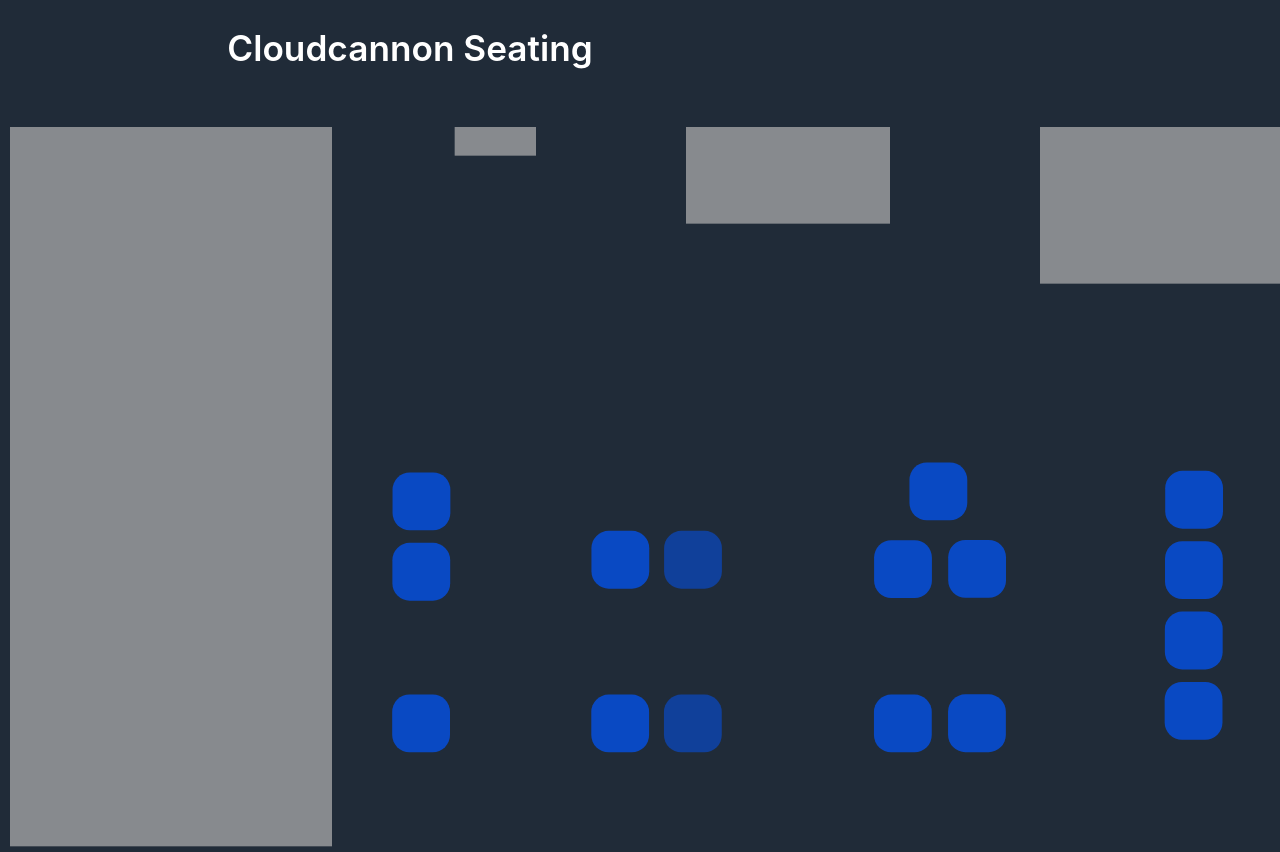
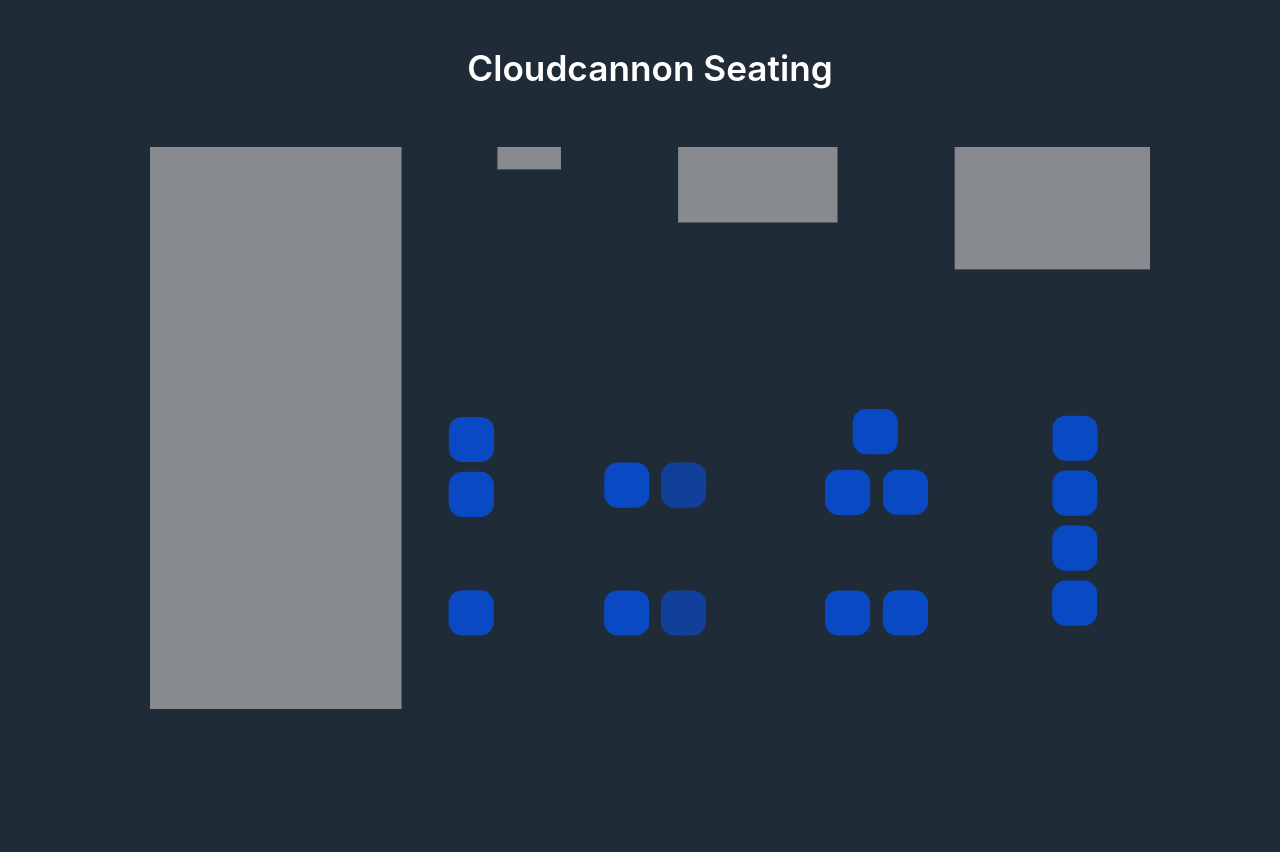
Before and after one commit to CloudCannon/people, a React (Create React App) app: page / in a window 1280 px wide. After the commit the page ends 800 px from the top, so only its background shows below. Built offline with nearby package versions, Linux system fonts and the light colour scheme.

Commit message:
More style changes

```diff
--- a/src/App.css
+++ b/src/App.css
@@ -1,5 +1,6 @@
 .App {
   text-align: center;
+  width: 100%;
 }
 
 .App-logo {
--- a/src/App.tsx
+++ b/src/App.tsx
@@ -16,7 +16,7 @@
       >
         Cloudcannon Seating
       </h1>
-      <SeatingMap />
+      <SeatingMap css={css`max-width: 1000px;`} />
     </div>
   );
 }
--- a/src/components/SeatingMap/SeatingMap.tsx
+++ b/src/components/SeatingMap/SeatingMap.tsx
@@ -1,4 +1,9 @@
 /* eslint-disable @typescript-eslint/ban-ts-comment */
+/** @jsxRuntime classic */
+/** @jsx jsx */
+
+import { jsx, css } from "@emotion/react";
+
 import React from "react";
 import { ReactComponent as SeatingMapRaw } from "../../data/seating-map.svg";
 import Profile, { ProfileProps } from "../Profile/Profile";
@@ -11,6 +16,8 @@
  */
 export interface SeatingMapProps {
   children?: any;
+  css?: any;
+  className?: string;
 }
 
 /**
@@ -55,7 +62,7 @@
           {highlightedSeat && <Profile {...highlightedSeat} />}
         </Tooltip>
       )}
-      <SeatingMapRaw style={{ width: "100vw" }} />
+      <SeatingMapRaw className={props.className} />
     </React.Fragment>
   );
 };
--- a/src/index.css
+++ b/src/index.css
@@ -1,8 +1,10 @@
 body {
+
+  min-width: 100vw;
   display: flex;
   justify-content: center;
   align-items: center;
-  margin: 0;
+  /* margin: 0 ; */
   font-family: -apple-system, BlinkMacSystemFont, 'Segoe UI', 'Roboto', 'Oxygen',
     'Ubuntu', 'Cantarell', 'Fira Sans', 'Droid Sans', 'Helvetica Neue',
     sans-serif;
```
